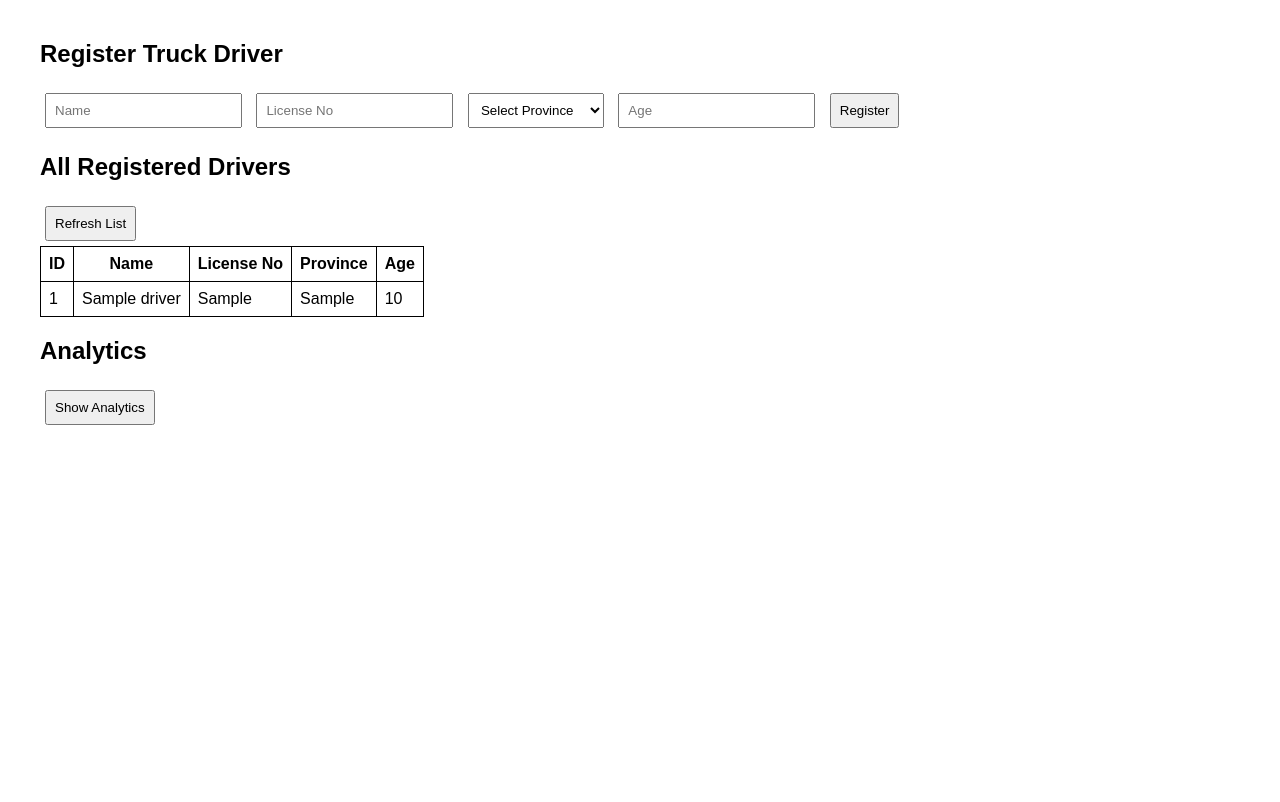
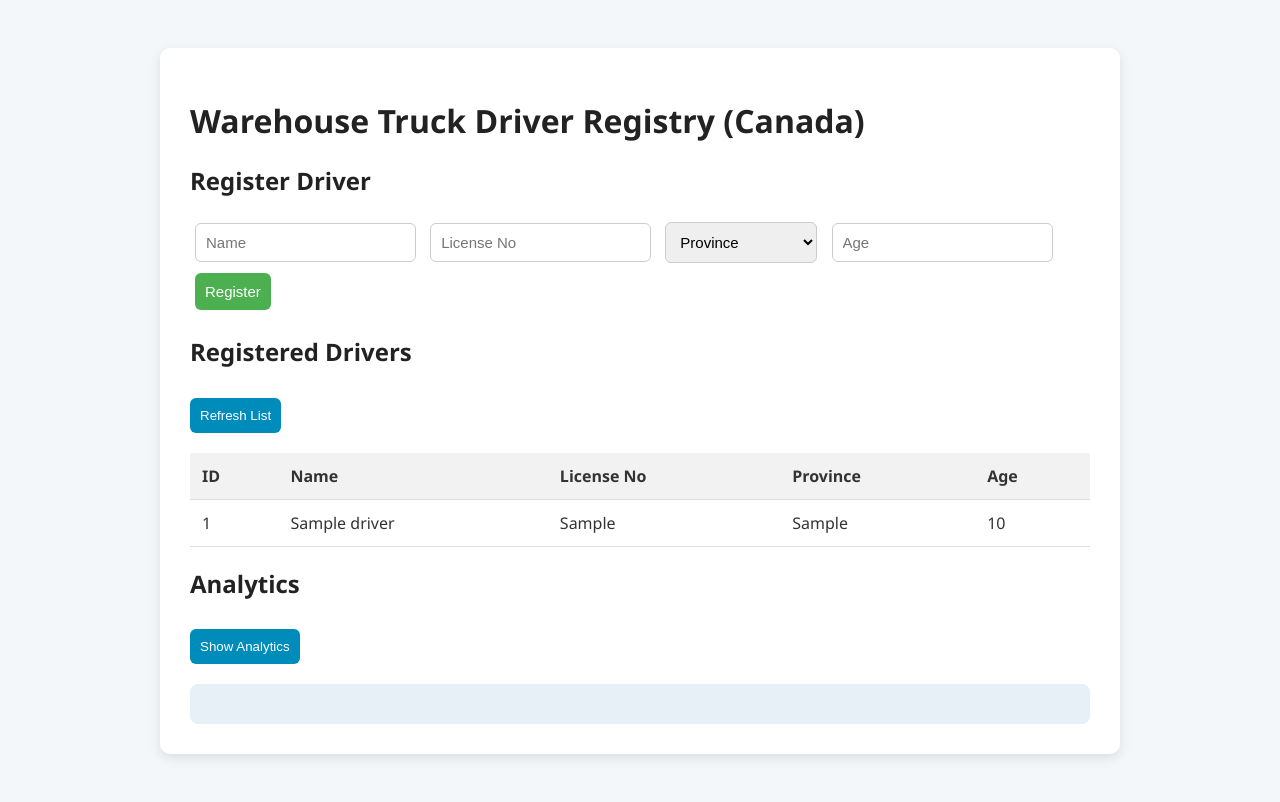
Before and after one commit to bhumivirkhare/First, a Flask app: page / in a window 1280 px wide. Before the commit the page ends 425 px from the top, so only its background shows below. Run offline with Flask 3, Linux system fonts and the light colour scheme; tables that the repository leaves empty hold one stand-in row (values such as "Sample post").

Commit message:
Update index.html

```diff
--- a/templates/index.html
+++ b/templates/index.html
@@ -1,20 +1,94 @@
 <!DOCTYPE html>
 <html>
 <head>
-    <title>Warehouse Truck Driver Registration</title>
+    <title>Truck Driver Registry</title>
     <style>
-        body { font-family: Arial, sans-serif; margin: 40px; }
-        input, select, button { padding: 8px; margin: 5px; }
-        table, th, td { border: 1px solid black; border-collapse: collapse; padding: 8px; }
+        body {
+            font-family: 'Segoe UI', sans-serif;
+            background: #f4f7f9;
+            color: #333;
+            padding: 40px;
+        }
+
+        h1, h2 {
+            color: #222;
+        }
+
+        .container {
+            max-width: 900px;
+            margin: auto;
+            background: #fff;
+            padding: 30px;
+            border-radius: 10px;
+            box-shadow: 0 4px 12px rgba(0,0,0,0.1);
+        }
+
+        form input, form select, form button {
+            padding: 10px;
+            margin: 5px;
+            border: 1px solid #ccc;
+            border-radius: 6px;
+            font-size: 15px;
+        }
+
+        form button {
+            background-color: #4CAF50;
+            color: white;
+            border: none;
+            cursor: pointer;
+        }
+
+        form button:hover {
+            background-color: #45a049;
+        }
+
+        table {
+            width: 100%;
+            margin-top: 20px;
+            border-collapse: collapse;
+            text-align: left;
+        }
+
+        table th, table td {
+            padding: 12px;
+            border-bottom: 1px solid #ddd;
+        }
+
+        table th {
+            background-color: #f2f2f2;
+        }
+
+        .analytics-box {
+            margin-top: 20px;
+            background: #e7f0f7;
+            padding: 20px;
+            border-radius: 8px;
+        }
+
+        .btn-secondary {
+            background-color: #008CBA;
+            color: white;
+            padding: 10px;
+            border: none;
+            margin-top: 10px;
+            border-radius: 6px;
+        }
+
+        .btn-secondary:hover {
+            background-color: #007bb5;
+        }
     </style>
 </head>
 <body>
-    <h2>Register Truck Driver</h2>
+    <div class="container">
+        <h1>Warehouse Truck Driver Registry (Canada)</h1>
+
+        <h2>Register Driver</h2>
         <form id="registerForm">
             <input type="text" placeholder="Name" id="name" required>
             <input type="text" placeholder="License No" id="license_no" required>
             <select id="province" required>
-            <option value="">Select Province</option>
+                <option value="">Province</option>
                 <option>Ontario</option>
                 <option>Quebec</option>
                 <option>British Columbia</option>
@@ -25,16 +99,19 @@
             <button type="submit">Register</button>
         </form>
 
-    <h2>All Registered Drivers</h2>
-    <button onclick="loadDrivers()">Refresh List</button>
+        <h2>Registered Drivers</h2>
+        <button class="btn-secondary" onclick="loadDrivers()">Refresh List</button>
         <table id="driverTable">
-        <thead><tr><th>ID</th><th>Name</th><th>License No</th><th>Province</th><th>Age</th></tr></thead>
+            <thead>
+                <tr><th>ID</th><th>Name</th><th>License No</th><th>Province</th><th>Age</th></tr>
+            </thead>
             <tbody></tbody>
         </table>
 
         <h2>Analytics</h2>
-    <button onclick="loadAnalytics()">Show Analytics</button>
-    <div id="analyticsOutput"></div>
+        <button class="btn-secondary" onclick="loadAnalytics()">Show Analytics</button>
+        <div class="analytics-box" id="analyticsOutput"></div>
+    </div>
 
     <script>
         document.getElementById("registerForm").addEventListener("submit", async function(e) {
@@ -55,6 +132,7 @@
             const result = await res.json();
             alert(result.message);
             loadDrivers();
+            this.reset();
         });
 
         async function loadDrivers() {
@@ -85,8 +163,7 @@
             document.getElementById('analyticsOutput').innerHTML = html;
         }
 
-        // Load drivers on start
-        loadDrivers();
+        loadDrivers(); // auto-load on page open
     </script>
 </body>
 </html>
```
Lines whose indentation alone changed are shown as unchanged.
